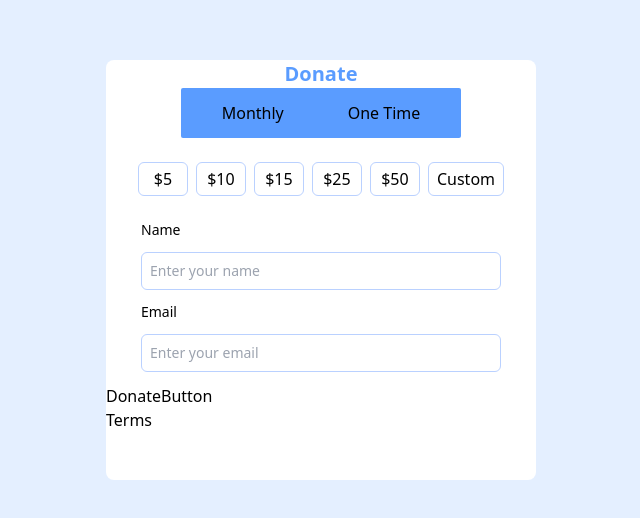
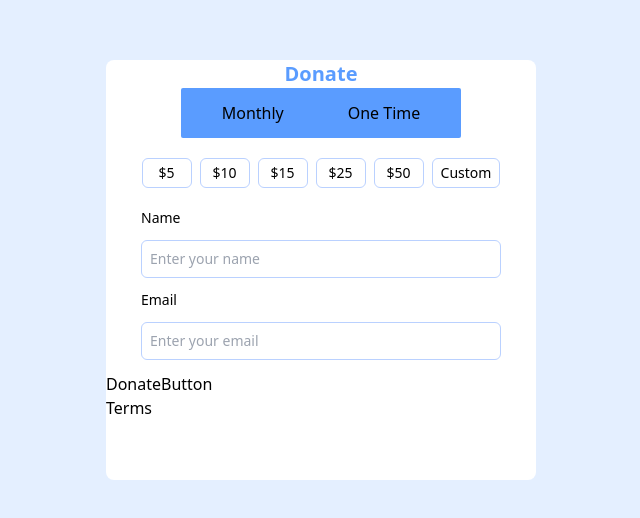
Before and after one commit to eobcre/donate-card, a React (Vite) app: page / in a window 1280 px wide. Shown: the part 130-648 px from the top of the page, without its empty margins (319-959 px from the left). Built offline with nearby package versions, Linux system fonts and the light colour scheme.

Commit message:
updated margin, text size

```diff
--- a/src/components/Price.tsx
+++ b/src/components/Price.tsx
@@ -2,19 +2,19 @@ import { priceData } from '../data/priceData';
 
 const Price: React.FC = () => {
   return (
-    <div className='flex justify-center items-center gap-2 my-6'>
+    <div className='flex justify-center items-center gap-2 my-5'>
       {priceData.map((data) => (
         <input
           key={data.id}
           type='button'
           value={`$${data.price}`}
-          className='border border-[#BAD1FF] rounded-md w-[50px] py-1'
+          className='border border-[#BAD1FF] text-sm rounded-md w-[50px] py-1'
         />
       ))}
       <input
         type='button'
         value='Custom'
-        className='border border-[#BAD1FF] rounded-md px-2 py-1'
+        className='border border-[#BAD1FF] text-sm rounded-md px-2 py-1'
       />
     </div>
   );
```
